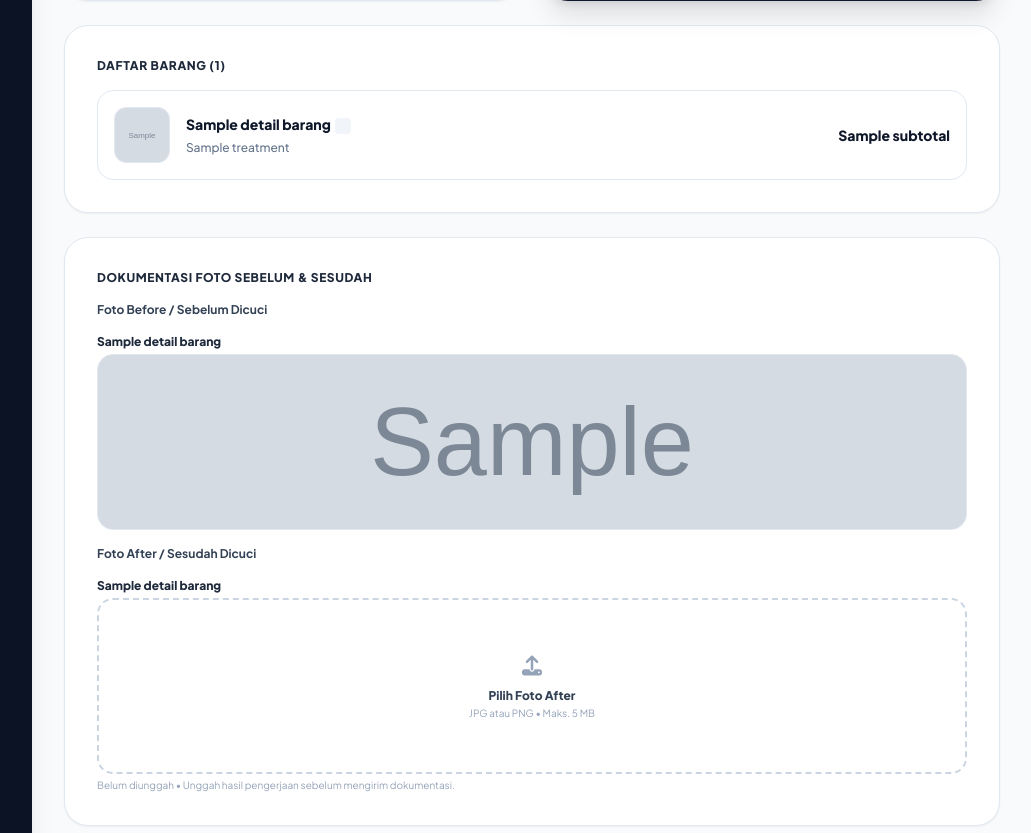
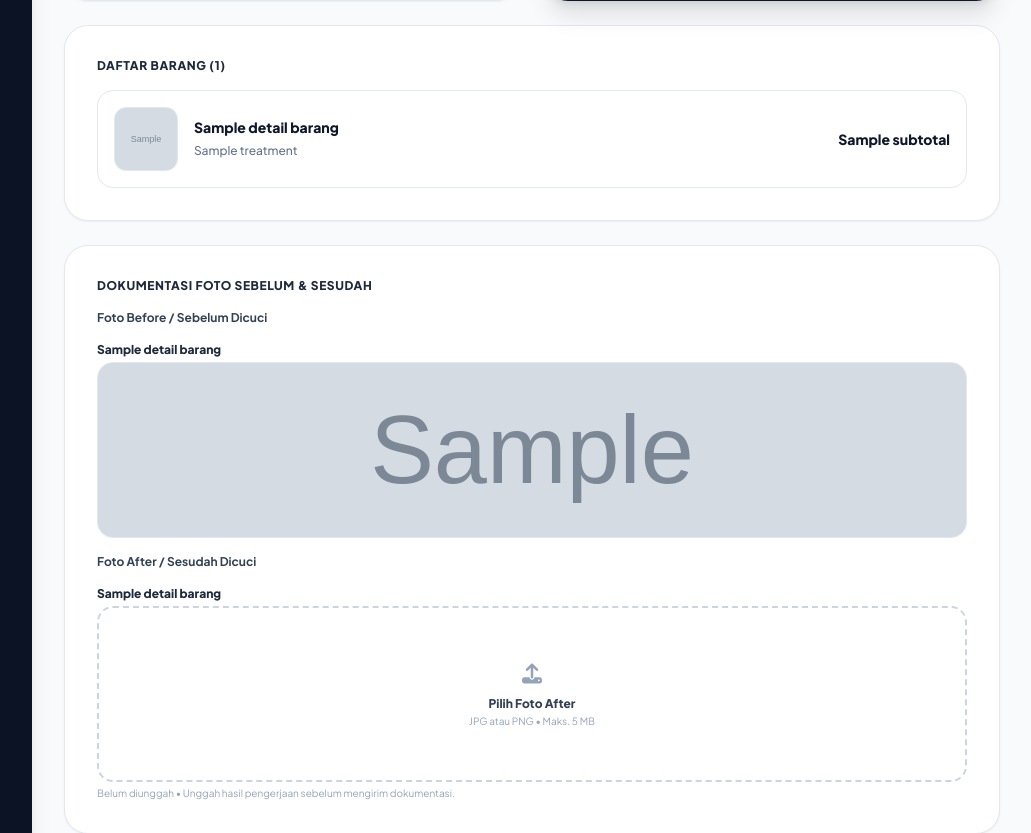
Before and after one commit to abrarrayhanmuhammad/pbl, a PHP site: template app/views/pesanan/detail_pesanan.php in a window 1280 px wide. Shown: the part 526-1359 px from the top of the page, without its empty margins (248-1279 px from the left). Run offline with PHP 8.4, Linux system fonts and the light colour scheme; the template is opened without the code that fills it: most values are stand-ins (such as "Sample title", 1, 10 or a date in 2020); grey boxes marked "Sample" are stand-in pictures; style sheets or scripts are compiled from the project's sources; some libraries are stand-ins or nearby versions.

Commit message:
FE kecil detail pesanan

```diff
--- a/app/views/pesanan/detail_pesanan.php
+++ b/app/views/pesanan/detail_pesanan.php
@@ -78,31 +78,51 @@ require_once __DIR__ . '/../layouts/header.php';
             </div>
 
             <!-- Daftar Barang -->
-            <div class="bg-white p-6 md:p-8 rounded-3xl border border-slate-200 shadow-sm space-y-4">
+            <div class="bg-white p-4 sm:p-6 md:p-8 rounded-3xl border border-slate-200 shadow-sm space-y-4">
                 <h4 class="text-xs font-extrabold text-slate-800 uppercase tracking-wider">
                     Daftar Barang (<?= count($detailBarang) ?>)
                 </h4>
+
                 <div class="space-y-3">
                     <?php foreach ($detailBarang as $item): ?>
-                        <div class="p-4 border border-slate-200 rounded-2xl flex flex-col sm:flex-row justify-between items-start sm:items-center gap-3 bg-white hover:border-slate-300 transition">
-                            <div class="flex items-center gap-4">
-                                <div class="w-14 h-14 bg-slate-100 rounded-xl flex items-center justify-center text-slate-400 border border-slate-200 overflow-hidden">
-                                    <!-- <i class="fas fa-tshirt text-lg"></i> -->
-                                    <img src="/<?= htmlspecialchars($item['foto_before']) ?>" alt="" class="w-full h-full object-cover">
+                        <div class="p-3 sm:p-4 border border-slate-200 rounded-2xl flex items-center gap-3 sm:gap-4 bg-white hover:border-slate-300 transition">
+
+                            <div class="w-14 h-14 sm:w-16 sm:h-16 shrink-0 bg-slate-100 rounded-xl flex items-center justify-center text-slate-400 border border-slate-200 overflow-hidden">
+                                <?php if (!empty($item['foto_before'])): ?>
+                                    <img src="/<?= htmlspecialchars($item['foto_before']) ?>" alt="Foto barang" class="w-full h-full object-cover">
+                                <?php else: ?>
+                                    <i class="fas fa-tshirt text-lg"></i>
+                                <?php endif; ?>
                             </div>
-                                <div>
+
+                            <div class="flex-1 min-w-0">
+                                <div class="flex flex-wrap items-center gap-2">
                                     <h5 class="font-extrabold text-slate-900 text-sm">
                                         <?= htmlspecialchars($item['nama_barang']) ?>
-                                        <span class="text-[10px] font-semibold text-slate-500 bg-slate-100 px-2 py-0.5 rounded ml-1"><?= htmlspecialchars($item['warna']) ?></span>
                                     </h5>
+
+                                    <?php if (!empty($item['warna'])): ?>
+                                        <span class="text-[10px] font-semibold text-slate-500 bg-slate-100 px-2 py-0.5 rounded">
+                                            <?= htmlspecialchars($item['warna']) ?>
+                                        </span>
+                                    <?php endif; ?>
+                                </div>
+
                                 <div class="text-xs text-slate-500 space-y-0.5 mt-1 font-medium">
                                     <?php foreach ($item['treatments'] as $treat): ?>
-                                            <p> <?= htmlspecialchars($treat['nama_treatment']) ?></p>
+                                        <p class="leading-relaxed break-words">
+                                            <?= htmlspecialchars($treat['nama_treatment']) ?>
+                                        </p>
                                     <?php endforeach; ?>
                                 </div>
                             </div>
+
+                            <div class="shrink-0 self-center text-right">
+                                <span class="font-black text-slate-900 text-sm whitespace-nowrap">
+                                    <?= htmlspecialchars($item['subtotal']) ?>
+                                </span>
                             </div>
-                            <span class="font-black text-slate-900 text-sm self-end sm:self-center"><?= htmlspecialchars($item['subtotal']) ?></span>
+
                         </div>
                     <?php endforeach; ?>
                 </div>
```
Also changed, not shown: public/uploads/pesanan/04bf9c9a6467856933f2b39a59b61104.jpg (deleted), public/uploads/pesanan/2b9119775277f0d4dd5af99b9ae05aba.jpg (deleted), public/uploads/pesanan/5195297e1c1289f5cf7d4ee46da2679d.png (deleted), public/uploads/pesanan/72477c2b76dec20e12b841a5bbc8fa52.png (deleted), public/uploads/pesanan/927ed360dde03167fcab890a7dd53c5a.png (deleted), 1 other file. Lines whose indentation alone changed are shown as unchanged.
